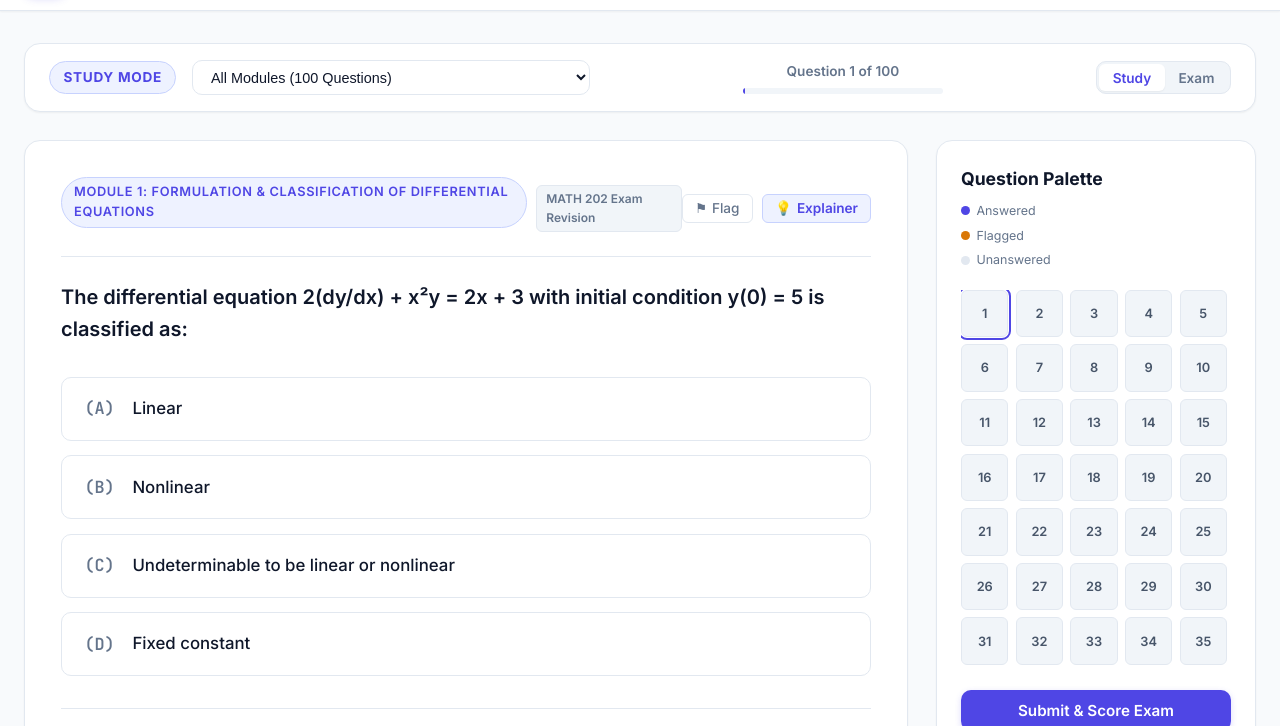
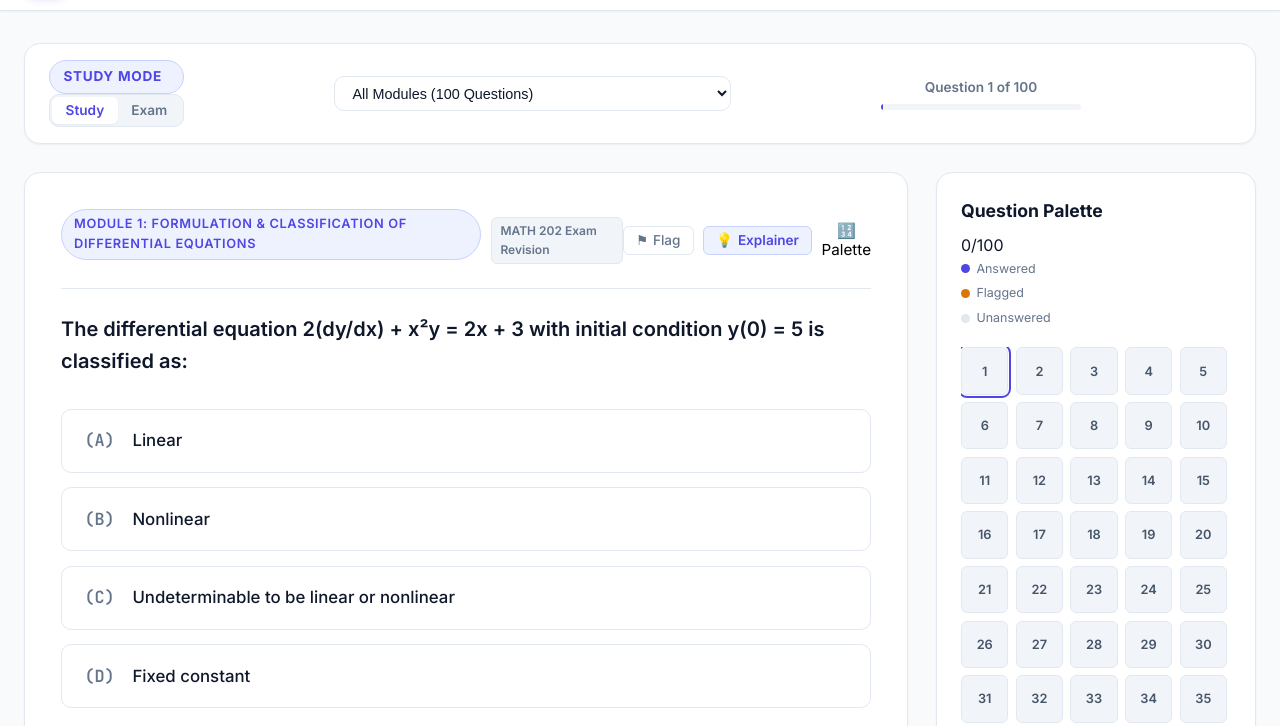
Before and after one commit to danielfedelis2oo6-collab/softstudy-maths202, a plain HTML site: page index.html in a window 1280 px wide. Both pictures are taken after a click on the button "Study Mode". Shown: the part 60-786 px from the top of the page. Drawn offline with Linux system fonts and the light colour scheme.

Commit message:
Update index.html

```diff
--- a/index.html
+++ b/index.html
@@ -171,8 +171,16 @@
 
       <!-- Quiz Header / Controls Bar -->
       <div class="quiz-controls-bar">
-        <div class="quiz-status-left">
+        <!-- Top row: Mode indicator badge & Study/Exam toggle switcher -->
+        <div class="quiz-controls-mode-row">
           <div class="mode-indicator" id="quiz-mode-badge">Study Mode</div>
+          <div class="mode-switch-group">
+            <button class="mode-pill active" id="pill-study" data-mode="study">Study</button>
+            <button class="mode-pill" id="pill-exam" data-mode="exam">Exam</button>
+          </div>
+        </div>
+
+        <!-- Middle row: Module Filter Dropdown -->
         <div class="module-filter-wrapper">
           <label for="module-select" class="visually-hidden">Filter Module:</label>
           <select id="module-select" class="filter-select">
@@ -185,8 +193,8 @@
             <option value="6">Module 6: Applications to Geometry & Physics (12 Qs)</option>
           </select>
         </div>
-        </div>
 
+        <!-- Center: Question Progress Bar & Counter -->
         <div class="quiz-status-center">
           <span class="q-progress-counter" id="q-counter">Question 1 of 100</span>
           <div class="progress-bar-container">
@@ -194,20 +202,13 @@
           </div>
         </div>
 
-        <div class="quiz-status-right">
-          <!-- Live Timer (Exam Mode) -->
+        <!-- Exam Mode Controls (Live Timer + Submit Button) -->
+        <div class="quiz-exam-bar" id="quiz-exam-bar">
           <div class="timer-display" id="exam-timer" style="display: none;">
             <span class="timer-icon">⏱️</span>
             <span class="timer-digits" id="timer-digits">50:00</span>
           </div>
 
-          <!-- Mode Toggle Switcher -->
-          <div class="mode-switch-group">
-            <button class="mode-pill active" id="pill-study" data-mode="study">Study</button>
-            <button class="mode-pill" id="pill-exam" data-mode="exam">Exam</button>
-          </div>
-
-          <!-- Submit Button (Exam Mode) -->
           <button class="btn btn-danger btn-sm" id="btn-submit-exam" style="display: none;">
             Finish Exam
           </button>
@@ -232,6 +233,9 @@
                 </button>
                 <button class="btn-explainer-toggle" id="btn-toggle-explainer" title="Always view full teacher-grade derivation">
                   <span class="explainer-icon">💡</span> Explainer
+                </button>
+                <button class="btn-palette-jump" id="btn-jump-palette" title="Jump to Question Palette">
+                  <span class="palette-icon">🔢</span> Palette
                 </button>
               </div>
             </div>
@@ -284,7 +288,10 @@
         <aside class="palette-column" id="palette-column">
           <div class="palette-card">
             <div class="palette-header">
+              <div class="palette-title-wrap">
                 <h3>Question Palette</h3>
+                <span class="palette-badge" id="palette-answered-count">0/100</span>
+              </div>
               <div class="palette-legend">
                 <span class="legend-item"><span class="dot dot-answered"></span> Answered</span>
                 <span class="legend-item"><span class="dot dot-flagged"></span> Flagged</span>
@@ -297,6 +304,9 @@
             </div>
 
             <div class="palette-actions">
+              <button class="btn btn-outline btn-block btn-back-to-q" id="btn-back-to-q">
+                &uarr; Back to Question
+              </button>
               <button class="btn btn-primary btn-block" id="palette-submit-btn">
                 Submit & Score Exam
               </button>
```
Lines whose indentation alone changed are shown as unchanged.
